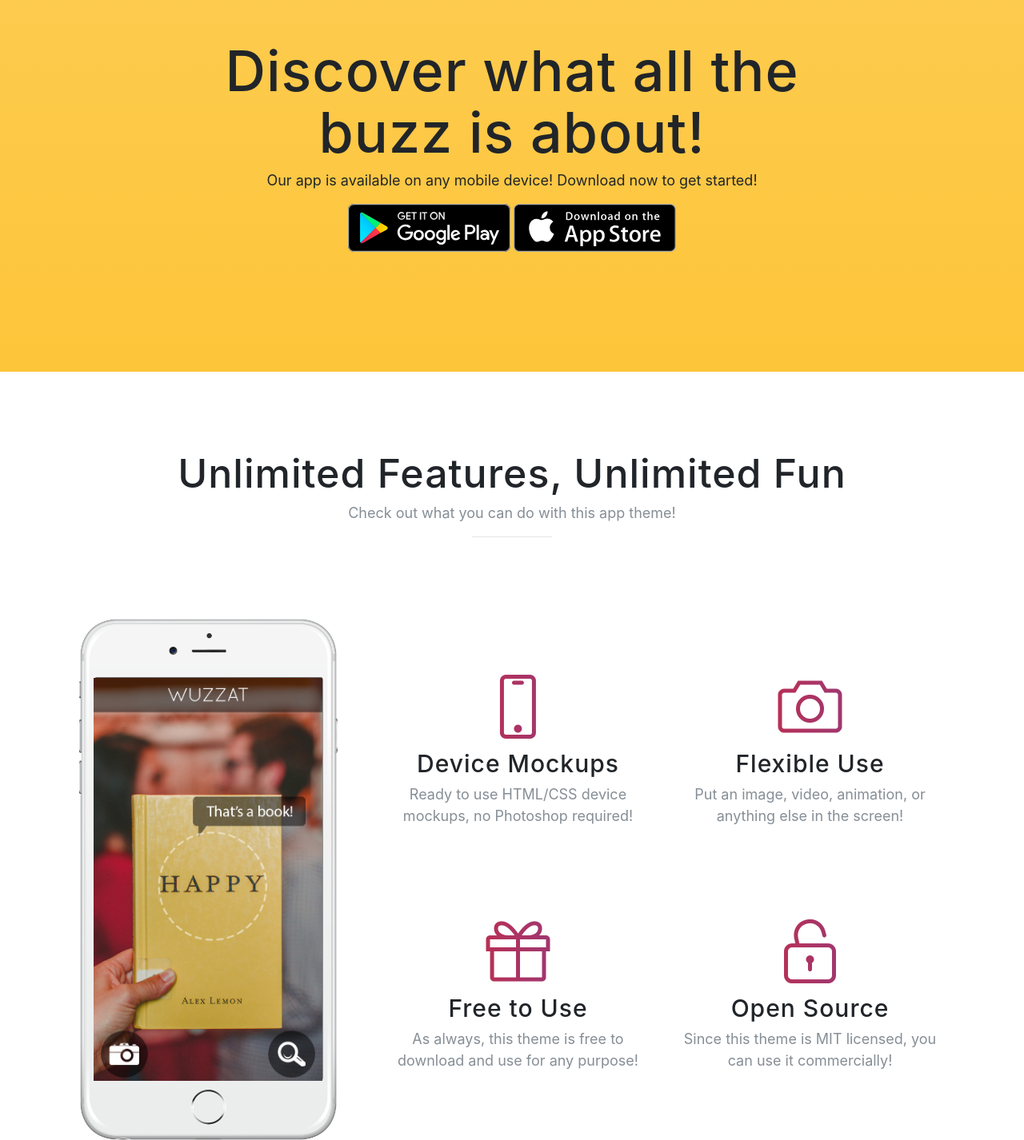
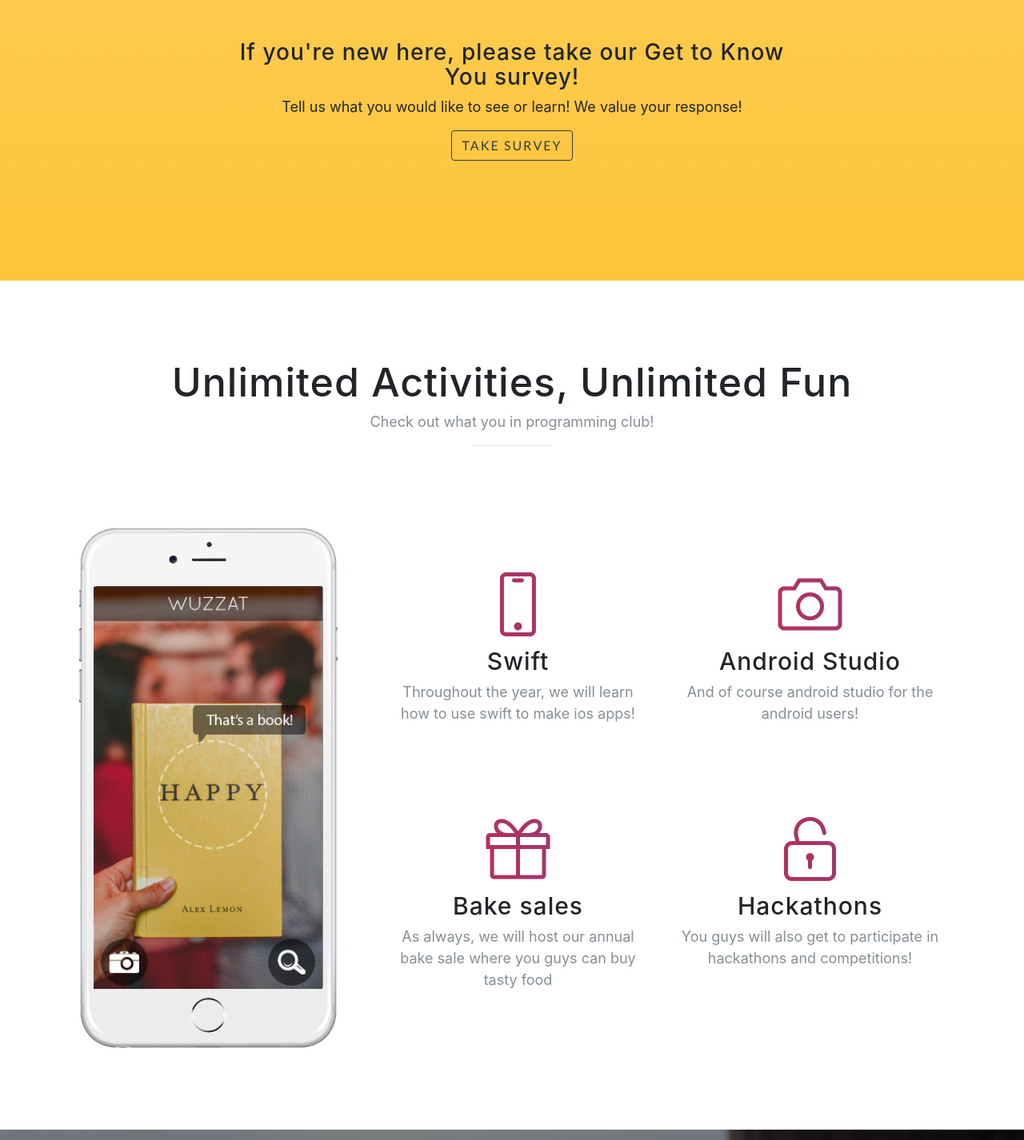
Before and after one commit to VCHSCode/vchscode.github.io, a website with bundled scripts: page index.html in a window 1280 px wide. Shown: the part 900-2326 px from the top of the page at 80% size. Built offline with nearby package versions, Linux system fonts and the light colour scheme; a web font is replaced by a local one.

Commit message:
finished basic build of vchs programming club site

```diff
--- a/css/new-age.css
+++ b/css/new-age.css
@@ -297,6 +297,15 @@ footer {
     border-color: #fdcc52;
     background-color: #fdcc52; }
 
+.btn-outline-dark {
+  color: black;
+  border: 2px solid;
+  border-color: black; }
+  .btn-outline:hover, .btn-outline:focus, .btn-outline:active, .btn-outline.active {
+    color: white;
+    border-color: #fdcc52;
+    background-color: #fdcc52; }
+
 .btn {
   border-radius: 300px;
   font-family: 'Lato', 'Helvetica', 'Arial', 'sans-serif';
--- a/index.html
+++ b/index.html
@@ -8,7 +8,7 @@
     <meta name="description" content="">
     <meta name="author" content="">
 
-    <title>New Age - Start Bootstrap Theme</title>
+    <title>VCHS Programming Club</title>
 
     <!-- Bootstrap core CSS -->
     <link href="vendor/bootstrap/css/bootstrap.min.css" rel="stylesheet">
@@ -33,7 +33,7 @@
     <!-- Navigation -->
     <nav class="navbar navbar-expand-lg navbar-light fixed-top" id="mainNav">
       <div class="container">
-        <a class="navbar-brand js-scroll-trigger" href="#page-top">Start Bootstrap</a>
+        <a class="navbar-brand js-scroll-trigger" href="#page-top">About</a>
         <button class="navbar-toggler navbar-toggler-right" type="button" data-toggle="collapse" data-target="#navbarResponsive" aria-controls="navbarResponsive" aria-expanded="false" aria-label="Toggle navigation">
           Menu
           <i class="fa fa-bars"></i>
@@ -41,10 +41,10 @@
         <div class="collapse navbar-collapse" id="navbarResponsive">
           <ul class="navbar-nav ml-auto">
             <li class="nav-item">
-              <a class="nav-link js-scroll-trigger" href="#download">Download</a>
+              <a class="nav-link js-scroll-trigger" href="#survey">Survey</a>
             </li>
             <li class="nav-item">
-              <a class="nav-link js-scroll-trigger" href="#features">Features</a>
+              <a class="nav-link js-scroll-trigger" href="#activities">Activities</a>
             </li>
             <li class="nav-item">
               <a class="nav-link js-scroll-trigger" href="#contact">Contact</a>
@@ -59,8 +59,8 @@
         <div class="row h-100">
           <div class="col-lg-7 my-auto">
             <div class="header-content mx-auto">
-              <h1 class="mb-5">New Age is an app landing page that will help you beautifully showcase your new mobile app, or anything else!</h1>
-              <a href="#download" class="btn btn-outline btn-xl js-scroll-trigger">Start Now for Free!</a>
+              <h2 class="mb-5">Programming Club is a place for students to express their passion in computer science while collaborting with fellow coders. Students will learn how to build software applications as well as attend various programming events all over the bay area!</h2>
+              <a href="https://github.com/vchscode/" class="btn btn-outline btn-xl js-scroll-trigger">Join our Github organization</a>
             </div>
           </div>
           <div class="col-lg-5 my-auto">
@@ -82,26 +82,25 @@
       </div>
     </header>
 
-    <section class="download bg-primary text-center" id="download">
+    <section class="download bg-primary text-center" id="survey">
       <div class="container">
         <div class="row">
           <div class="col-md-8 mx-auto">
-            <h2 class="section-heading">Discover what all the buzz is about!</h2>
-            <p>Our app is available on any mobile device! Download now to get started!</p>
+            <h3 class="section-heading">If you're new here, please take our Get to Know You survey!</h3>
+            <p>Tell us what you would like to see or learn! We value your response!</p>
             <div class="badges">
-              <a class="badge-link" href="#"><img src="img/google-play-badge.svg" alt=""></a>
-              <a class="badge-link" href="#"><img src="img/app-store-badge.svg" alt=""></a>
+              <a href="https://goo.gl/forms/kGvD1sHv5fx51Kr23" class="btn btn-outline-dark btn-xl js-scroll-trigger">Take Survey</a>
             </div>
           </div>
         </div>
       </div>
     </section>
 
-    <section class="features" id="features">
+    <section class="features" id="activities">
       <div class="container">
         <div class="section-heading text-center">
-          <h2>Unlimited Features, Unlimited Fun</h2>
-          <p class="text-muted">Check out what you can do with this app theme!</p>
+          <h2>Unlimited Activities, Unlimited Fun</h2>
+          <p class="text-muted">Check out what you in programming club!</p>
           <hr>
         </div>
         <div class="row">
@@ -126,15 +125,15 @@
                 <div class="col-lg-6">
                   <div class="feature-item">
                     <i class="icon-screen-smartphone text-primary"></i>
-                    <h3>Device Mockups</h3>
-                    <p class="text-muted">Ready to use HTML/CSS device mockups, no Photoshop required!</p>
+                    <h3>Swift</h3>
+                    <p class="text-muted">Throughout the year, we will learn how to use swift to make ios apps!</p>
                   </div>
                 </div>
                 <div class="col-lg-6">
                   <div class="feature-item">
                     <i class="icon-camera text-primary"></i>
-                    <h3>Flexible Use</h3>
-                    <p class="text-muted">Put an image, video, animation, or anything else in the screen!</p>
+                    <h3>Android Studio</h3>
+                    <p class="text-muted">And of course android studio for the android users!</p>
                   </div>
                 </div>
               </div>
@@ -142,15 +141,15 @@
                 <div class="col-lg-6">
                   <div class="feature-item">
                     <i class="icon-present text-primary"></i>
-                    <h3>Free to Use</h3>
-                    <p class="text-muted">As always, this theme is free to download and use for any purpose!</p>
+                    <h3>Bake sales</h3>
+                    <p class="text-muted">As always, we will host our annual bake sale where you guys can buy tasty food</p>
                   </div>
                 </div>
                 <div class="col-lg-6">
                   <div class="feature-item">
                     <i class="icon-lock-open text-primary"></i>
-                    <h3>Open Source</h3>
-                    <p class="text-muted">Since this theme is MIT licensed, you can use it commercially!</p>
+                    <h3>Hackathons</h3>
+                    <p class="text-muted">You guys will also get to participate in hackathons and competitions!</p>
                   </div>
                 </div>
               </div>
@@ -197,7 +196,7 @@
 
     <footer>
       <div class="container">
-        <p>&copy; 2017 Start Bootstrap. All Rights Reserved.</p>
+        <p>&copy; 2017 VCHS Programming CLub. All Rights Reserved.</p>
         <ul class="list-inline">
           <li class="list-inline-item">
             <a href="#">Privacy</a>
```
